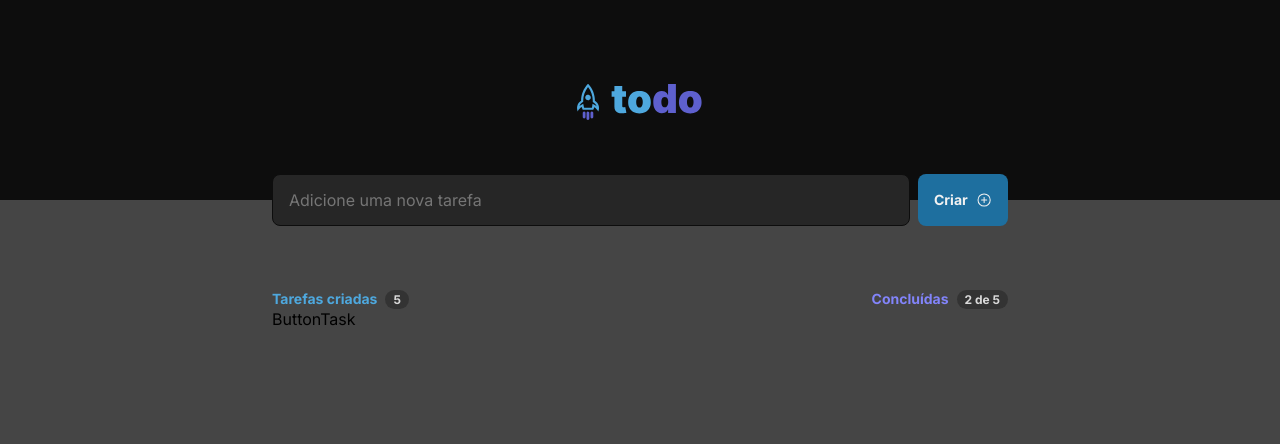
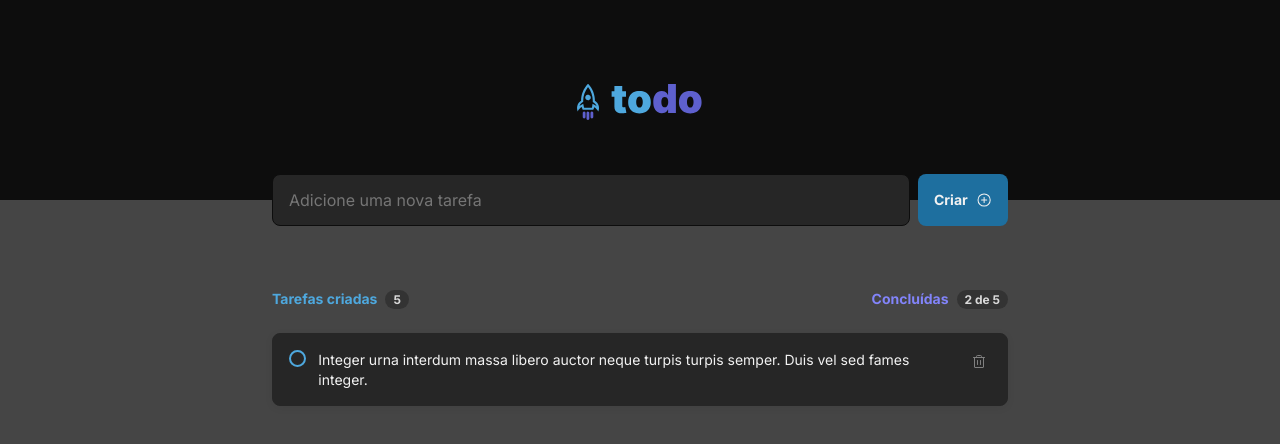
Before and after one commit to alucard93/to-do-list-rockeatseat, a React (Vite) app: page / in a window 1280 px wide. Shown: the top 444 px of the page. Built offline with nearby package versions, Linux system fonts and the light colour scheme.

Commit message:
feat: task
- criação da estrutura do componente ButtonTask;
- estilização inicial do componente ButtonTask.

```diff
--- a/src/components/Task/ButtonTask/ButtonTask.tsx
+++ b/src/components/Task/ButtonTask/ButtonTask.tsx
@@ -1,6 +1,18 @@
-
+import { ButtonTaskStyled } from "./styles";
+import { Trash } from "phosphor-react";
 export const ButtonTask = () => {
   return (
-    <div>ButtonTask</div>
-  )
-}
+    <ButtonTaskStyled>
+      <div className="content-button-task">
+        <input title="marcar como concluído" className="checkbox" type="checkbox" />
+        <p>
+          Integer urna interdum massa libero auctor neque turpis turpis semper.
+          Duis vel sed fames integer.
+        </p>
+      </div>
+      <div title="deletar tarefa" className="content-trash">
+        <Trash size={16} />
+      </div>
+    </ButtonTaskStyled>
+  );
+};
--- a/src/components/Task/ButtonTask/styles.ts
+++ b/src/components/Task/ButtonTask/styles.ts
@@ -0,0 +1,89 @@
+import styled from "styled-components";
+
+export const ButtonTaskStyled = styled.article`
+  display: flex;
+  align-items: flex-start;
+  padding: 16px;
+  gap: 12px;
+
+  background: ${({ theme }) => theme["gray-500"]};
+
+  border: 1px solid ${({ theme }) => theme["gray-500"]};
+  box-shadow: 0px 2px 8px rgba(0, 0, 0, 0.06);
+  border-radius: 8px;
+
+  .content-button-task {
+    gap: 12px;
+  }
+
+  .content-button-task > input {
+    appearance: none;
+    width: 17.45px;
+    height: 17.45px;
+    border: 2px solid ${({ theme }) => theme.blue};
+    border-radius: 50%;
+    outline: none;
+    cursor: pointer;
+    background-color: ${({ theme }) => theme["gray-500"]};
+    transition: 0.5s;
+
+    &:checked {
+      transition: 0.5s;
+      background-color: #007bff;
+      border-color: #007bff;
+    }
+  }
+
+  .content-button-task > input:checked ~ p {
+    transition: 0.5s;
+    text-decoration-line: line-through;
+    color: ${({ theme }) => theme["gray-300"]};
+  }
+
+  .content-button-task > input:checked::before {
+    content: "L";
+    font-family: Arial, sans-serif;
+    color: ${({ theme }) => theme["gray-100"]};
+    font-size: 12px;
+    line-height: 1;
+    display: flex;
+    align-items: center;
+    justify-content: center;
+
+    transform: rotate(-315deg) scaleX(-1);
+  }
+
+  .content-button-task > p {
+    font-weight: 400;
+    font-size: 14px;
+    line-height: 140%;
+
+    color: ${({ theme }) => theme["gray-100"]};
+  }
+
+  .content-trash {
+    display: flex;
+    justify-content: center;
+    align-items: center;
+    width: 24px;
+    height: 24px;
+    background: transparent;
+    border-radius: 4px;
+
+  }
+
+  .content-trash > svg {
+    color: ${({ theme }) => theme["gray-300"]};
+    border-radius: 4px;
+    background-color: transparent ;
+    box-sizing: content-box;
+    padding: 4px;
+
+    &:hover {
+      color: ${({ theme }) => theme.danger };
+      background-color: ${({ theme }) => theme["gray-400"] } ;
+      padding: 4px;
+      box-sizing: content-box;
+    }
+  }
+`;
--- a/src/components/Task/style.ts
+++ b/src/components/Task/style.ts
@@ -2,5 +2,6 @@ import styled from "styled-components";
 
 export const TaskStyled = styled.div`
   flex-direction: column;
+  gap: 24px;
 
 `
```
